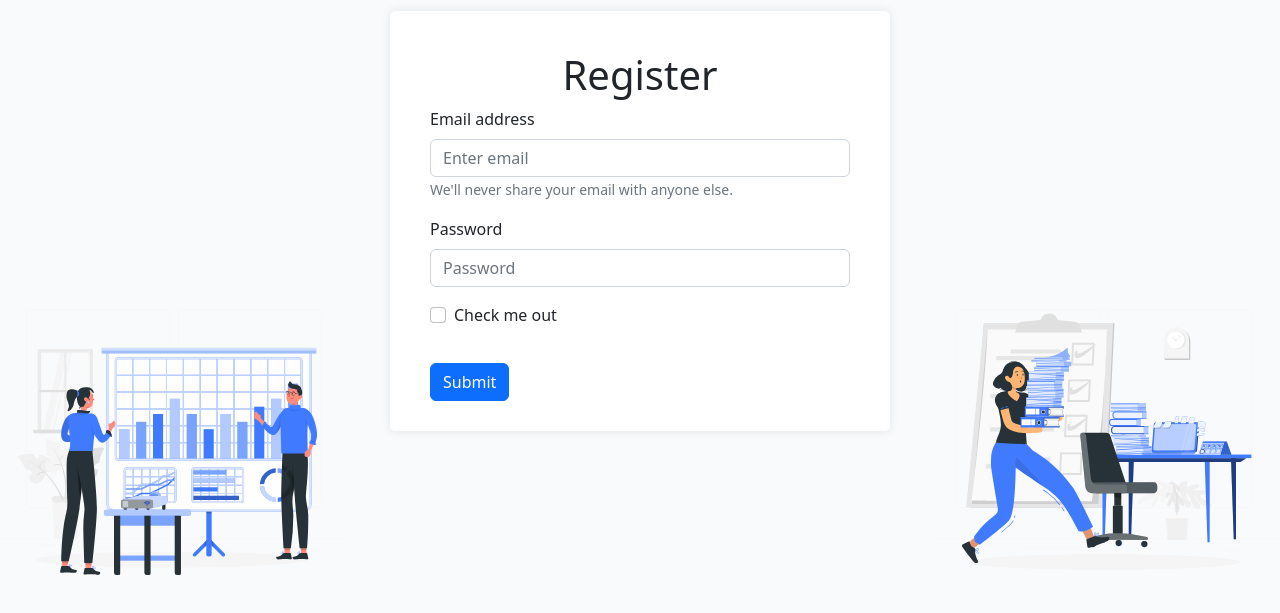
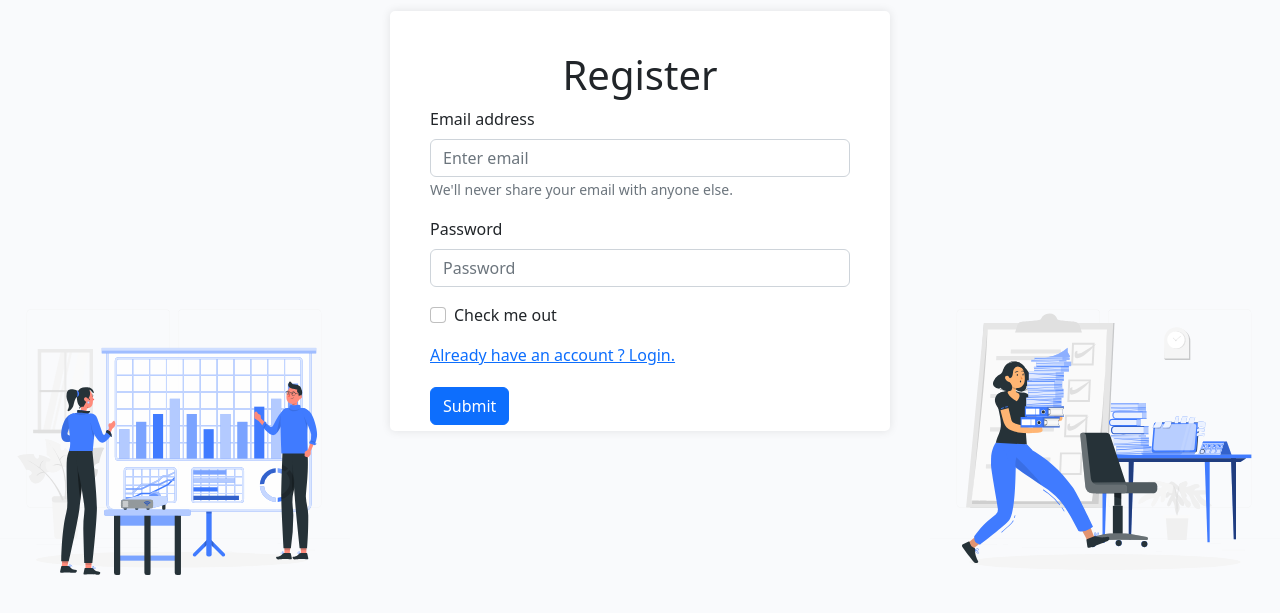
Before and after one commit to AlexDev412/ToDoList, a React (Create React App) app in the folder webApp/todolist/: page / in a window 1280 px wide. Shown: the part 179-792 px from the top of the page. Built offline with nearby package versions, Linux system fonts and the light colour scheme.

Commit message:
Create link for user has already an account to connect

```diff
--- a/webApp/todolist/src/Authentication/Register/component/index.tsx
+++ b/webApp/todolist/src/Authentication/Register/component/index.tsx
@@ -4,6 +4,8 @@
 import Asset2 from '../../../Assets/Task-rafiki.svg';
 import styles from './style';
 import margin from '../../../styles/common';
+import { Link } from 'react-router-dom'
+
 interface IInput {
     username: string;
     password: string;
@@ -37,6 +39,11 @@
                 <Form.Group className="mb-3" controlId="formBasicCheckbox">
                   <Form.Check type="checkbox" label="Check me out" />
                 </Form.Group>
+                <>
+                <div>
+                  <Link to="/Login">Already have an account ? Login.</Link>
+                </div>
+                </>
             <Button style={margin['10-mt']} variant="primary" onClick={props.handleClick}>
               Submit
             </Button>
```
